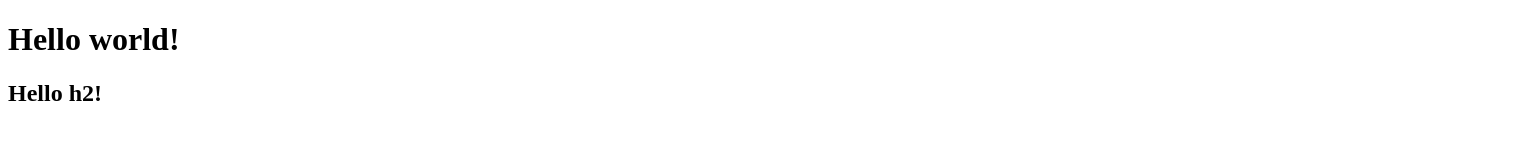
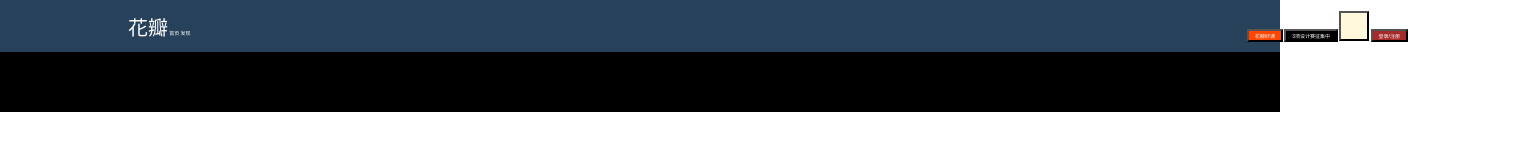
Before and after one commit to luo685/learn-web, a plain HTML site: page index.html in a window 1280 px wide. Shown: the whole page, 1536 px wide, since content can reach past the window. Drawn offline with Linux system fonts and the light colour scheme.

Commit message:
头部部分出现不可描述的问题‘

```diff
--- /dev/null
+++ b/css/main.css
@@ -0,0 +1,57 @@
+body {
+    margin:0;
+}
+.container {
+    background-image: url('../images/bg.png');
+    background-repeat: no-repeat;
+}
+
+ .header {
+     width: 100%;
+     height: 52px;
+     display: flex;
+     justify-content: space-between;
+     align-items: center;
+     padding: 0 10%;
+     font-size : 5px;
+     color:white;
+}
+.header-l.header-y {
+    /* font-size : 5px;
+    color:white; */
+}
+.top {
+    background-color: orangered;
+    font-size : 5px;
+     color:white;
+}
+.top2 {
+    background-color:#000;
+    font-size : 5px;
+     color:white;
+}
+.top3 {
+    background-color:cornsilk;
+    width: 30px;
+    height: 30px;
+}
+.btn {
+    background-color: brown;
+    font-size : 5px;
+     color:white;
+}
+.content {
+    width: 100%;
+    display: flex;
+    justify-content: center;
+    align-items: center;
+    padding: 0 25%;
+}
+.footer {
+    width: 100%;
+    height: 60px;
+    background-color:#000;
+    display: flex;
+    justify-content: center;
+    align-items: center;
+}
--- a/index.html
+++ b/index.html
@@ -5,9 +5,24 @@
     <meta http-equiv="X-UA-Compatible" content="IE=edge">
     <meta name="viewport" content="width=device-width, initial-scale=1.0">
     <title>Document</title>
+    <link rel="stylesheet" href="./css/main.css">
 </head>
 <body>
-    <h1>Hello world!</h1>
-    <h2>Hello h2!</h2>
+    <div class="container">
+        <div class="header">
+            <div class="header-l">
+                <span style="font-size: 20px;">花瓣</span>    <span>首页    发现</span>
+            </div>
+            <div class="header-y">
+                <button class="top";>花瓣好课</button> <button class="top2";>3项设计赛征集中</button> <button class="top3";></button> <button class="btn";>登录/注册</button>
+            </div>
+        </div>
+        <div class="content">
+
+        </div>
+    </div>
+    <div class="footer">
+
+    </div>
 </body>
 </html>
```
Also changed, not shown: dome.png (added), images/bg.png (added), images/live.png (added), images/logo.png (added).
